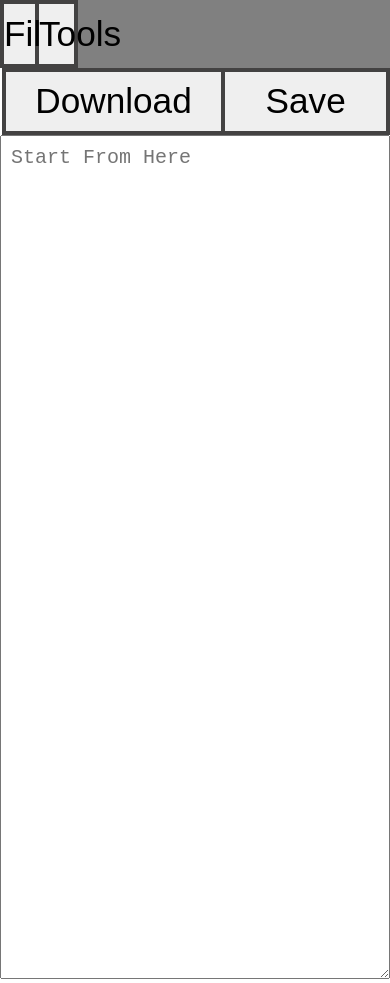
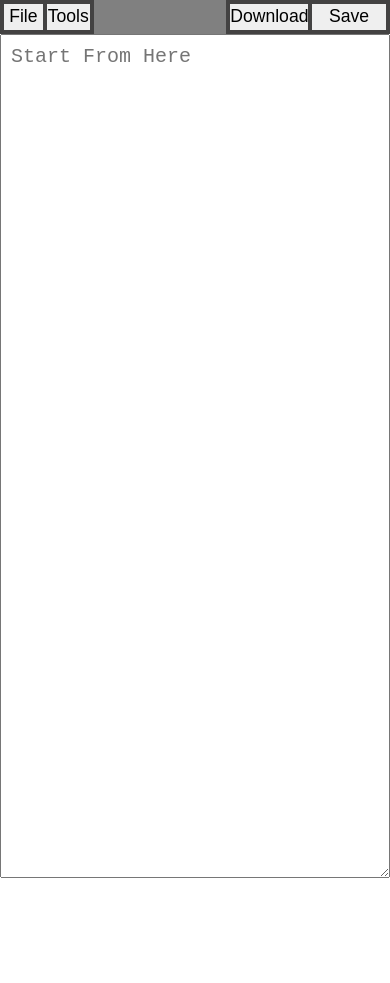
Before and after one commit to ajay-upadhyay/texteditor, a plain HTML site: page index.html in a window 390 px wide. After the commit the page ends 882 px from the top, so only its background shows below. Drawn offline with Linux system fonts and the light colour scheme.

Commit message:
Update style.css

```diff
--- a/style.css
+++ b/style.css
@@ -202,3 +202,29 @@ textarea {
     }
 
 }
+
+@media only screen and (max-width:567px) {
+    .head {
+        height: 4vh;
+    }
+
+    .left button {
+        height: 4vh;
+        width: 12vw;
+        font-size: 1.1em;
+    }
+
+    .right>button:first-child {
+
+
+        height: 4vh;
+        width: 21vw;
+        font-size: 1.1em;
+    }
+
+    .right>button:last-child {
+        height: 4vh;
+        width: 21vw;
+        font-size: 1.1em;
+    }
+}
```
